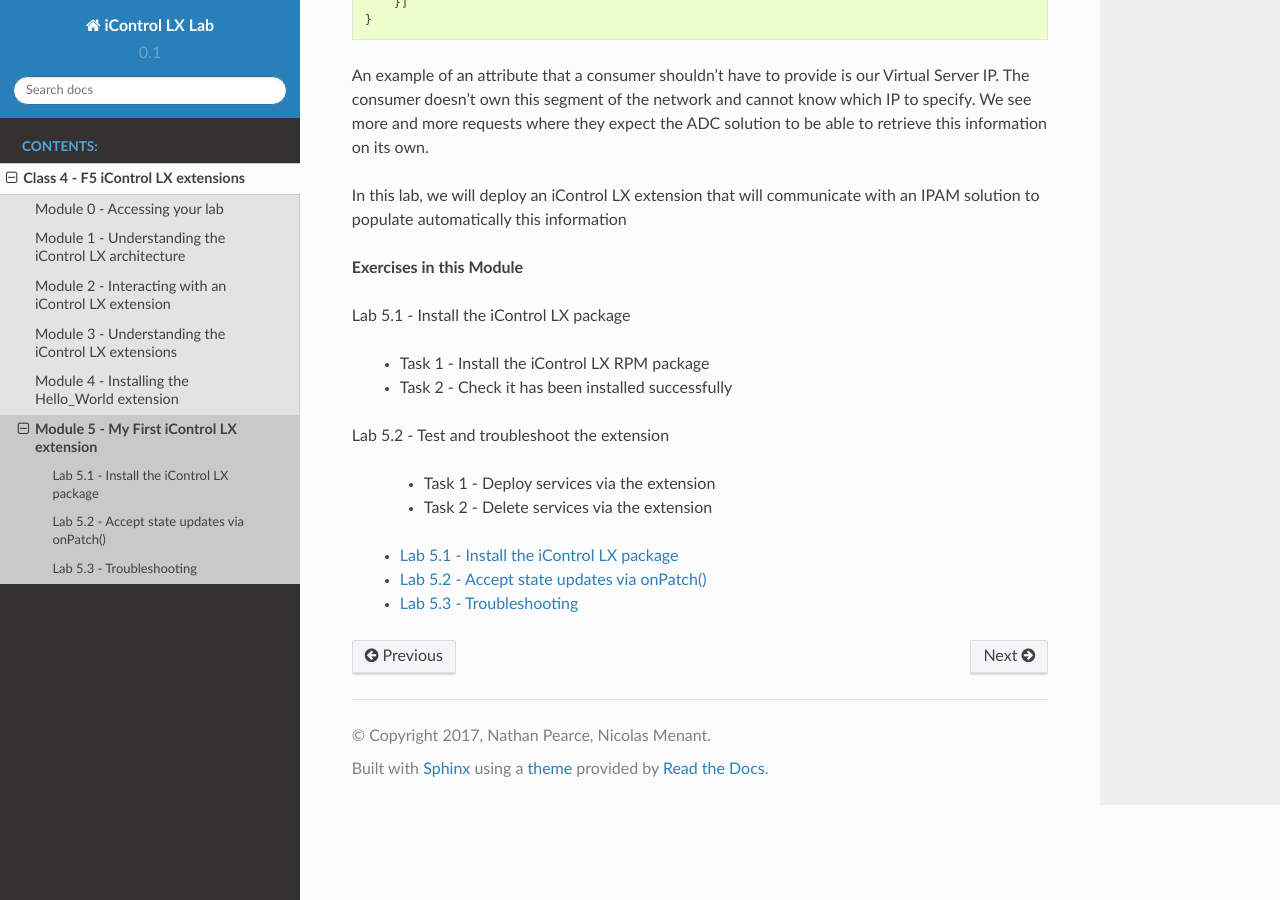
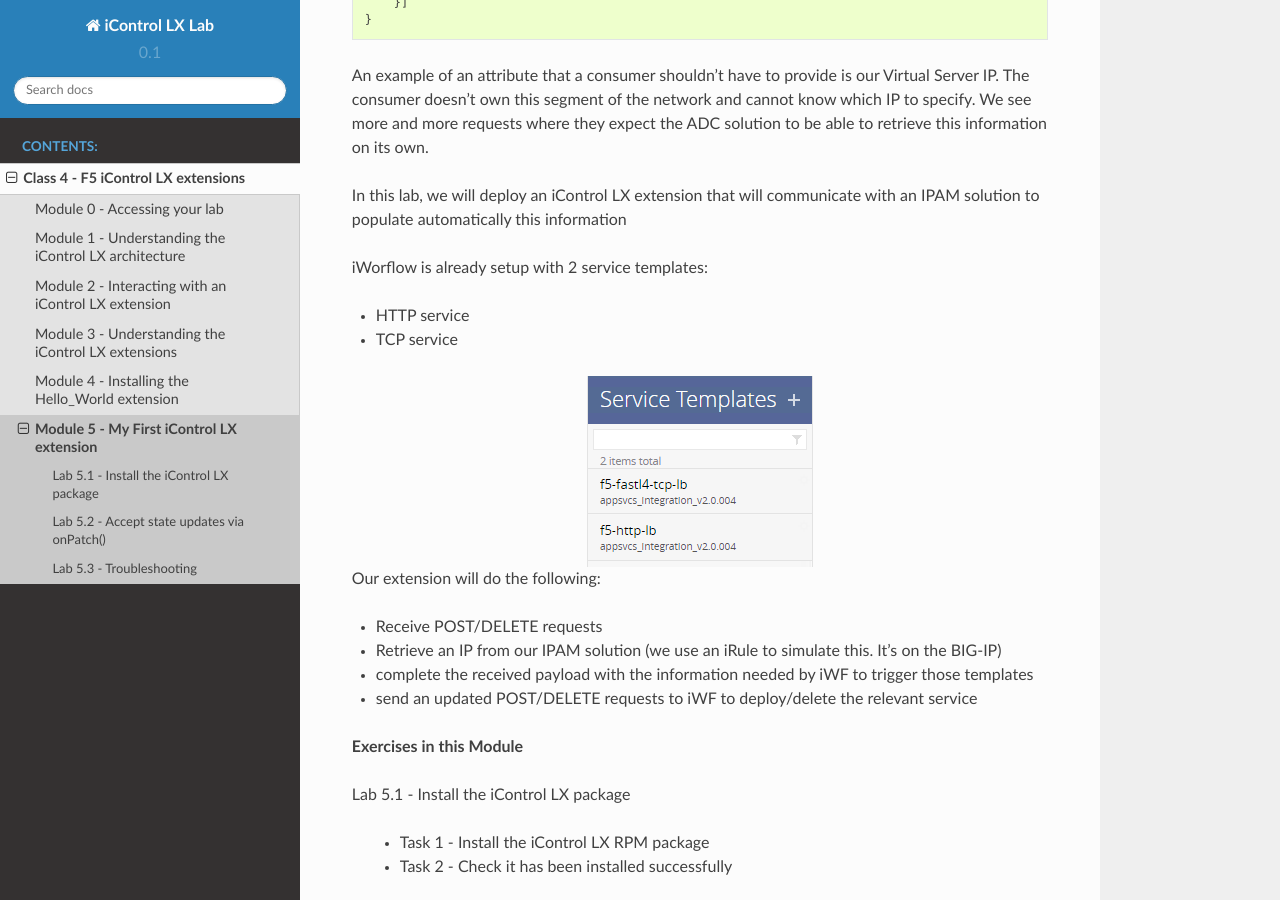
Before and after one commit to nmenant/iControl_LX_Lab, a Sphinx documentation site: the page built from docs/class4/module5/module5.rst, in a window 1280 px wide and 900 px high, scrolled down 1079 px. Built offline with Sphinx 7.4.7 and the Read the Docs theme 2.0.0, drawn with Linux system fonts in a browser that asks for light colours.

Commit message:
updated module 5 intro

```diff
--- a/docs/class4/module5/module5.rst
+++ b/docs/class4/module5/module5.rst
@@ -49,6 +49,22 @@
 
 In this lab, we will deploy an iControl LX extension that will communicate with an IPAM solution to populate automatically this information
 
+iWorflow is already setup with 2 service templates:
+
+* HTTP service
+* TCP service
+
+.. image:: ../../_static/class4/module5/image001.png
+    :align: center
+    :scale: 50%
+
+Our extension will do the following:
+
+* Receive POST/DELETE requests
+* Retrieve an IP from our IPAM solution (we use an iRule to simulate this. It's on the BIG-IP)
+* complete the received payload with the information needed by iWF to trigger those templates
+* send an updated POST/DELETE requests to iWF to deploy/delete the relevant service
+
 **Exercises in this Module**
 
 Lab 5.1 - Install the iControl LX package
```
